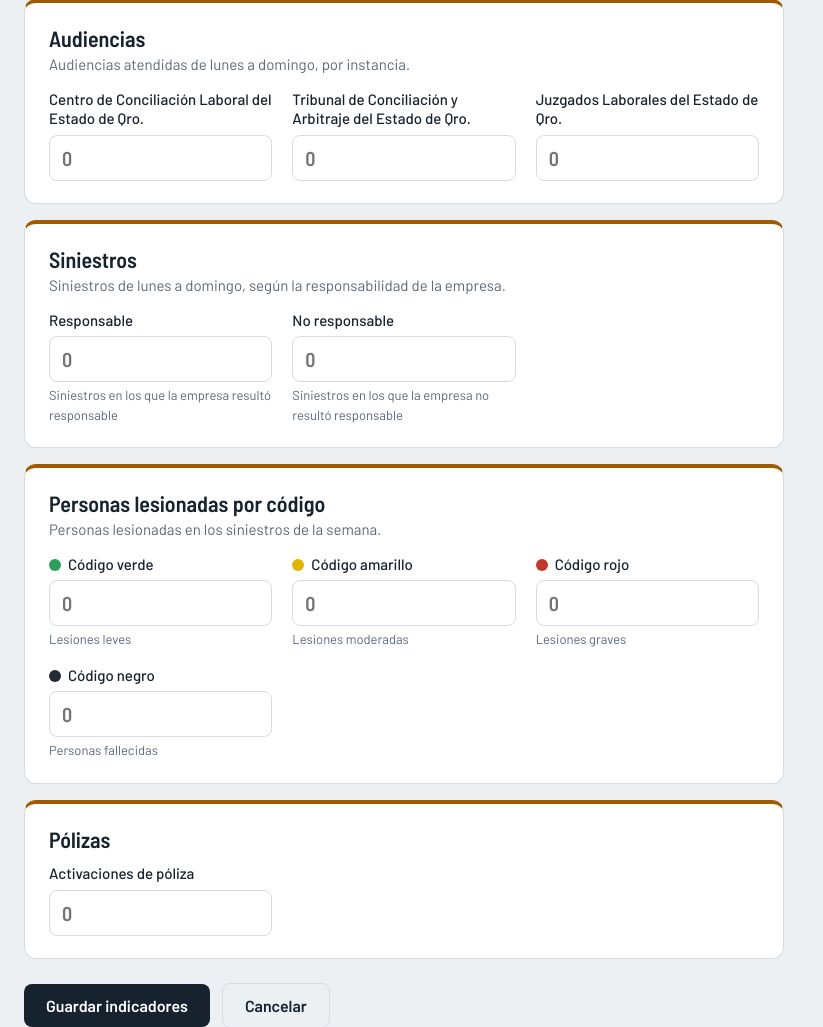
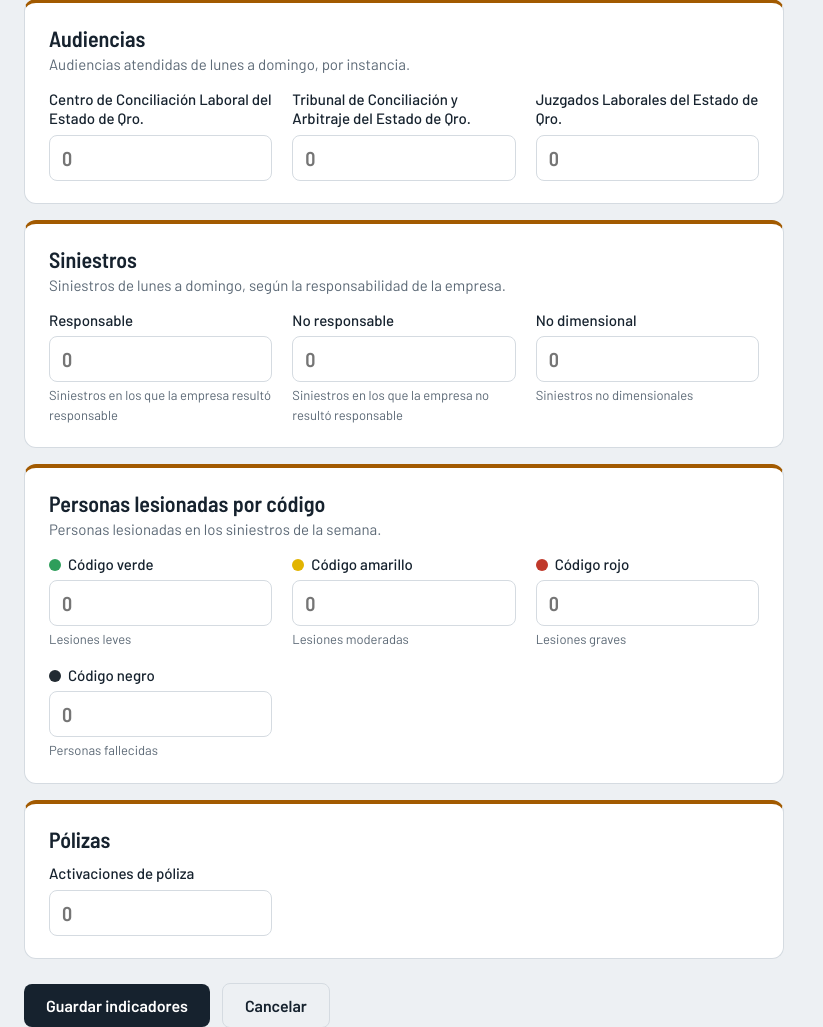
Before and after one commit to nahum0027/indicadores, a Django app: page /capturar/juridico/ in a window 1280 px wide. Shown: the part 283-1310 px from the top of the page, without its empty margins (0-823 px from the left). Run offline with Django 5.2, Linux system fonts and the light colour scheme; the visitor is signed in with stand-in values (Sample User, id 1); data that the repository does not hold is empty.

Commit message:
Juridica: siniestro no dimensional

```diff
--- a/core/forms.py
+++ b/core/forms.py
@@ -73,7 +73,7 @@ class JuridicoForm(ReporteForm):
     secciones = [
         ("Audiencias", "Audiencias atendidas de lunes a domingo, por instancia.", ["aud_ccl", "aud_tca", "aud_juzgados"]),
         ("Siniestros", "Siniestros de lunes a domingo, según la responsabilidad de la empresa.",
-         ["sin_responsable", "sin_no_responsable"]),
+         ["sin_responsable", "sin_no_responsable", "sin_no_dimensional"]),
         ("Personas lesionadas por código", "Personas lesionadas en los siniestros de la semana.",
          ["les_verde", "les_amarillo", "les_rojo", "les_negro"]),
         ("Pólizas", "", ["polizas_activadas"]),
--- a/core/models.py
+++ b/core/models.py
@@ -136,6 +136,7 @@ class ReporteJuridico(ReporteBase):
     aud_juzgados = entero("Juzgados Laborales del Estado de Qro.")
     sin_responsable = entero("Responsable", "Siniestros en los que la empresa resultó responsable")
     sin_no_responsable = entero("No responsable", "Siniestros en los que la empresa no resultó responsable")
+    sin_no_dimensional = entero("No dimensional", "Siniestros no dimensionales")
     les_verde = entero("Código verde", "Lesiones leves")
     les_amarillo = entero("Código amarillo", "Lesiones moderadas")
     les_rojo = entero("Código rojo", "Lesiones graves")
@@ -148,7 +149,7 @@ class ReporteJuridico(ReporteBase):
 
     @property
     def audiencias(self):
-        return self.aud_ccl + self.aud_tca + self.aud_juzgados
+        return self.sin_responsable + self.sin_no_responsable + self.sin_no_dimensional
 
     @property
     def siniestros(self):
--- a/core/templates/core/dashboard.html
+++ b/core/templates/core/dashboard.html
@@ -257,10 +257,11 @@ const constructores = {
     else barras("ju-les", ["Verde", "Amarillo", "Rojo", "Negro"],
                 [{label: "Personas", data: j.lesionados, backgroundColor: [C.verde, C.amarillo, C.rojo, C.negro]}],
                 {plugins: {legend: {display: false}}, scales: {y: {beginAtZero: true, ticks: {precision: 0}}}});
-    dona("ju-resp", ["Responsable", "No responsable"], j.resp, [C.rojo, C.ops]);
+      dona("ju-resp", ["Responsable", "No responsable", "No dimensional"], j.resp, [C.rojo, C.ops, C.gris]);
     barras("ju-sin", L, [
       {label: "Responsable", data: j.sin_resp, backgroundColor: C.rojo, stack: "s"},
-      {label: "No responsable", data: j.sin_no_resp, backgroundColor: C.ops, stack: "s"}],
+      {label: "No responsable", data: j.sin_no_resp, backgroundColor: C.ops, stack: "s"},
+      {label: "No dimensional", data: j.sin_no_dim, backgroundColor: C.gris, stack: "s"}],
       {scales: {x: {stacked: true}, y: {stacked: true, beginAtZero: true, ticks: {precision: 0}}}});
     linea("ju-les-serie", [{label: "Personas lesionadas", data: j.lesionados_serie, color: C.rojo},
                            {label: "Activaciones de póliza", data: j.polizas, color: C.negro}],
--- a/core/views.py
+++ b/core/views.py
@@ -210,6 +210,7 @@ def dashboard(request):
             _kpi("Siniestros", ju, ju_prev, "siniestros", sube_es_bueno=False),
             _kpi("Siniestros responsable", ju, ju_prev, "sin_responsable", sube_es_bueno=False),
             _kpi("Siniestros no responsable", ju, ju_prev, "sin_no_responsable"),
+            _kpi("Siniestros no dimensionales", ju, ju_prev, "sin_no_dimensional"),
             _kpi("Personas lesionadas", ju, ju_prev, "lesionados", sube_es_bueno=False),
             _kpi("Código verde", ju, ju_prev, "les_verde", sube_es_bueno=False, color="#2E9E5B"),
             _kpi("Código amarillo", ju, ju_prev, "les_amarillo", sube_es_bueno=False, color="#E2B400"),
@@ -254,9 +255,10 @@ def dashboard(request):
             "juz": _serie(ju_s, "aud_juzgados"),
             "sin_resp": _serie(ju_s, "sin_responsable"),
             "sin_no_resp": _serie(ju_s, "sin_no_responsable"),
+            "sin_no_dim": _serie(ju_s, "sin_no_dimensional"),
             "lesionados_serie": _serie(ju_s, "lesionados"),
             "polizas": _serie(ju_s, "polizas_activadas"),
-            "resp": _actual(ju, ["sin_responsable", "sin_no_responsable"]),
+            "resp": _actual(ju, ["sin_responsable", "sin_no_responsable", "sin_no_dimensional"]),
             "lesionados": _actual(ju, ["les_verde", "les_amarillo", "les_rojo", "les_negro"]),
         },
     }
```
Also changed, not shown: core/migrations/0012_siniestro_no_dimensional.py (added).
